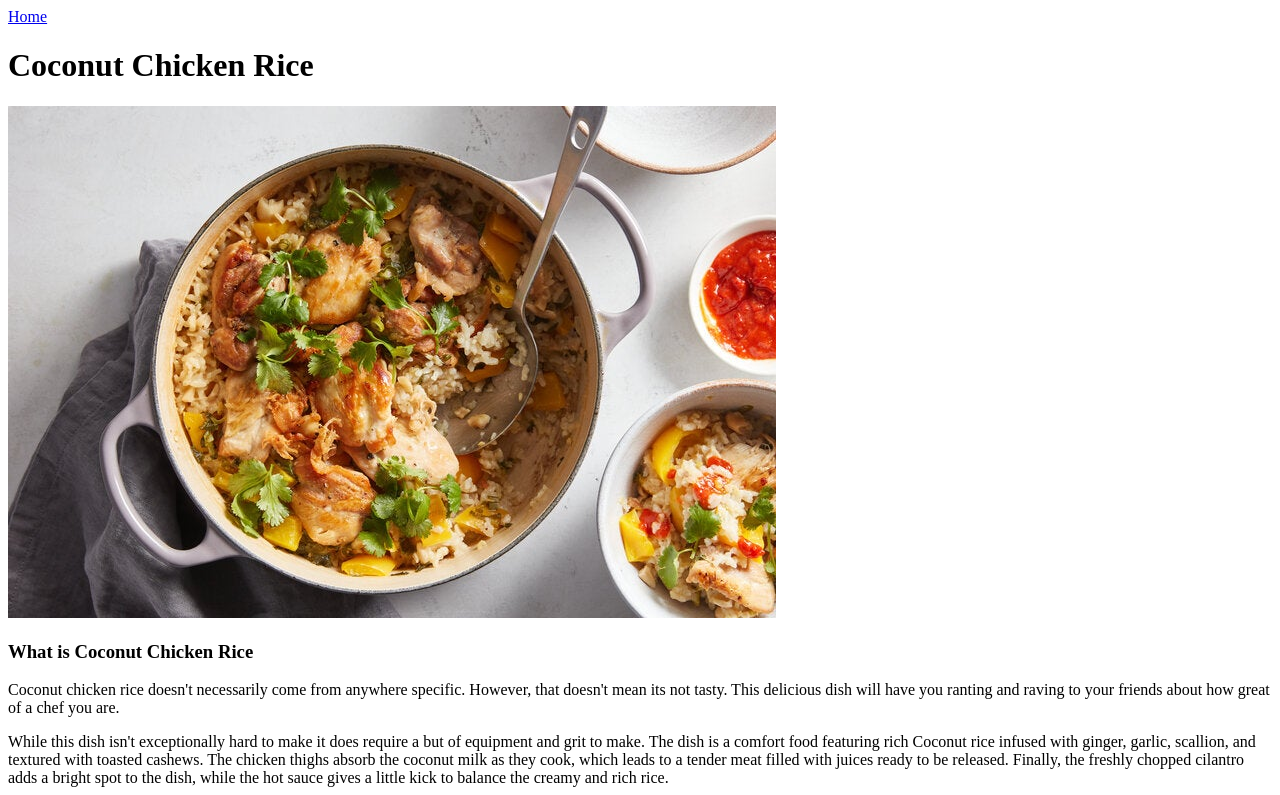
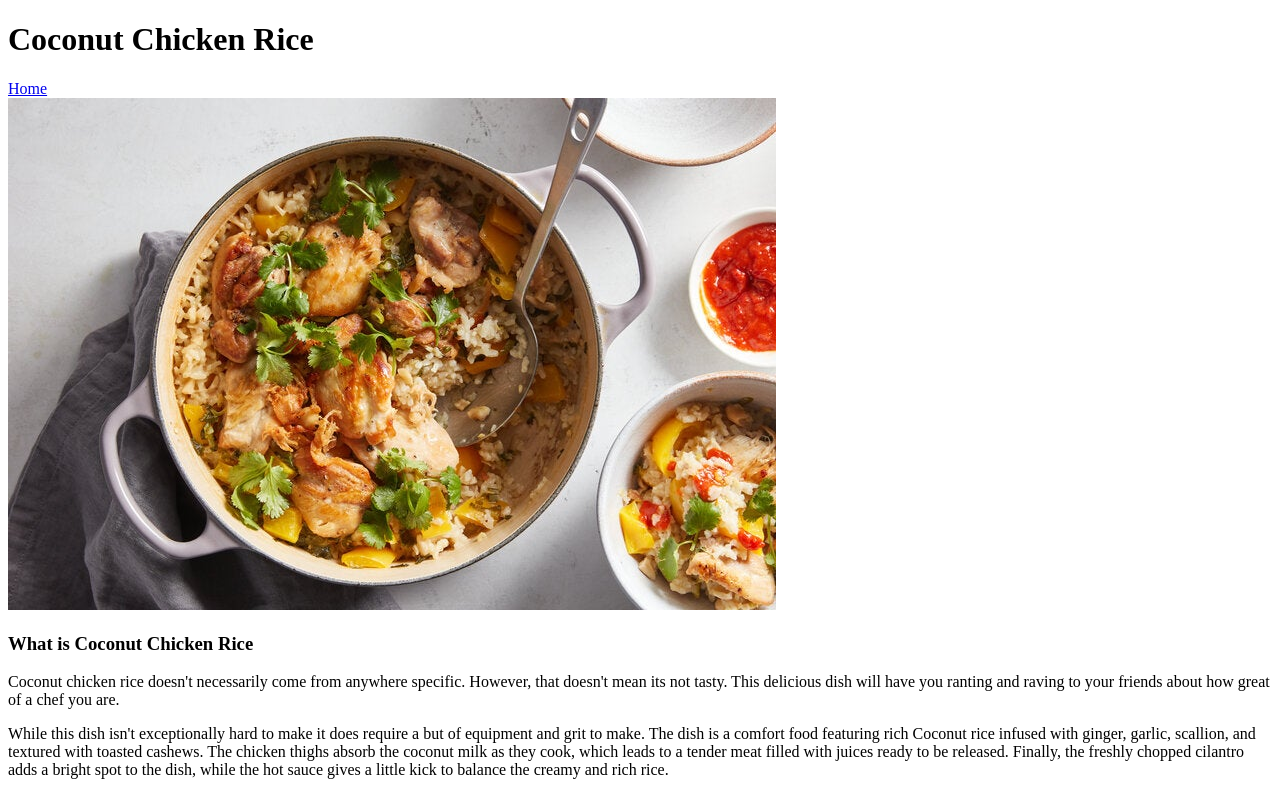
Before and after one commit to zactocherr/odin-recipes, a plain HTML site: page recipes/coconut-chicken-rice.html in a window 1280 px wide. Shown: the top 795 px of the page. Drawn offline with Linux system fonts and the light colour scheme.

Commit message:
Fix locatin of home button and add break in other recipe pages

```diff
--- a/recipes/coconut-chicken-rice.html
+++ b/recipes/coconut-chicken-rice.html
@@ -4,9 +4,10 @@
         <meta charset="UTF-8">
         <title>Coconut Chicken Rice</title>
     </head>
-    <body>
+    <body></body>
+        <h1>Coconut Chicken Rice</h1>
         <a href="../index.html">Home</a>
-        <h1>Coconut Chicken Rice</h1>
+        <br>
         <img src="../img/coconut-chicken.jpg">
         <h3><strong>What is Coconut Chicken Rice</strong></h3>
         <p>
```
Also changed, not shown: recipes/thai-curry.html (+1 -0 lines).
